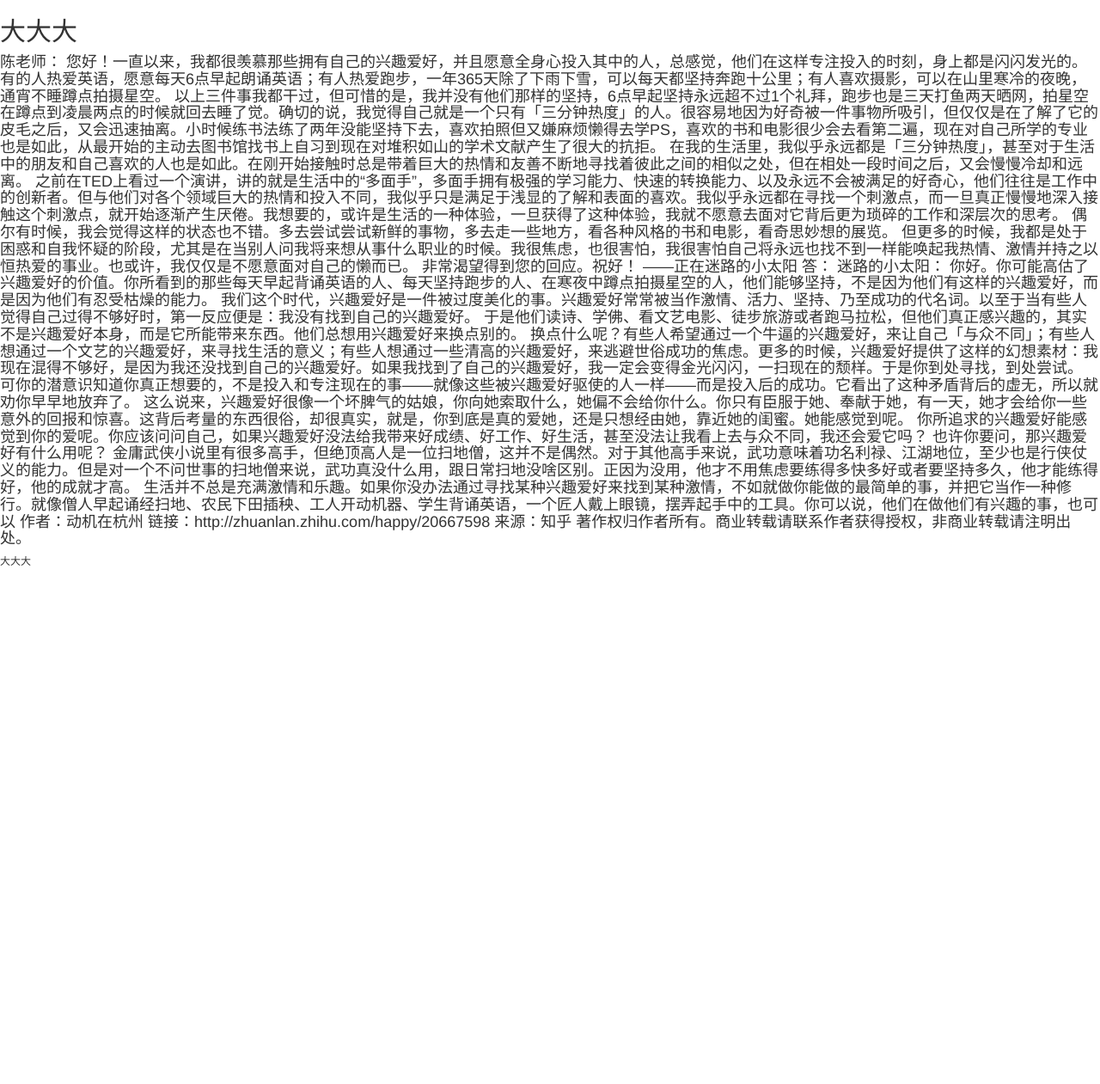
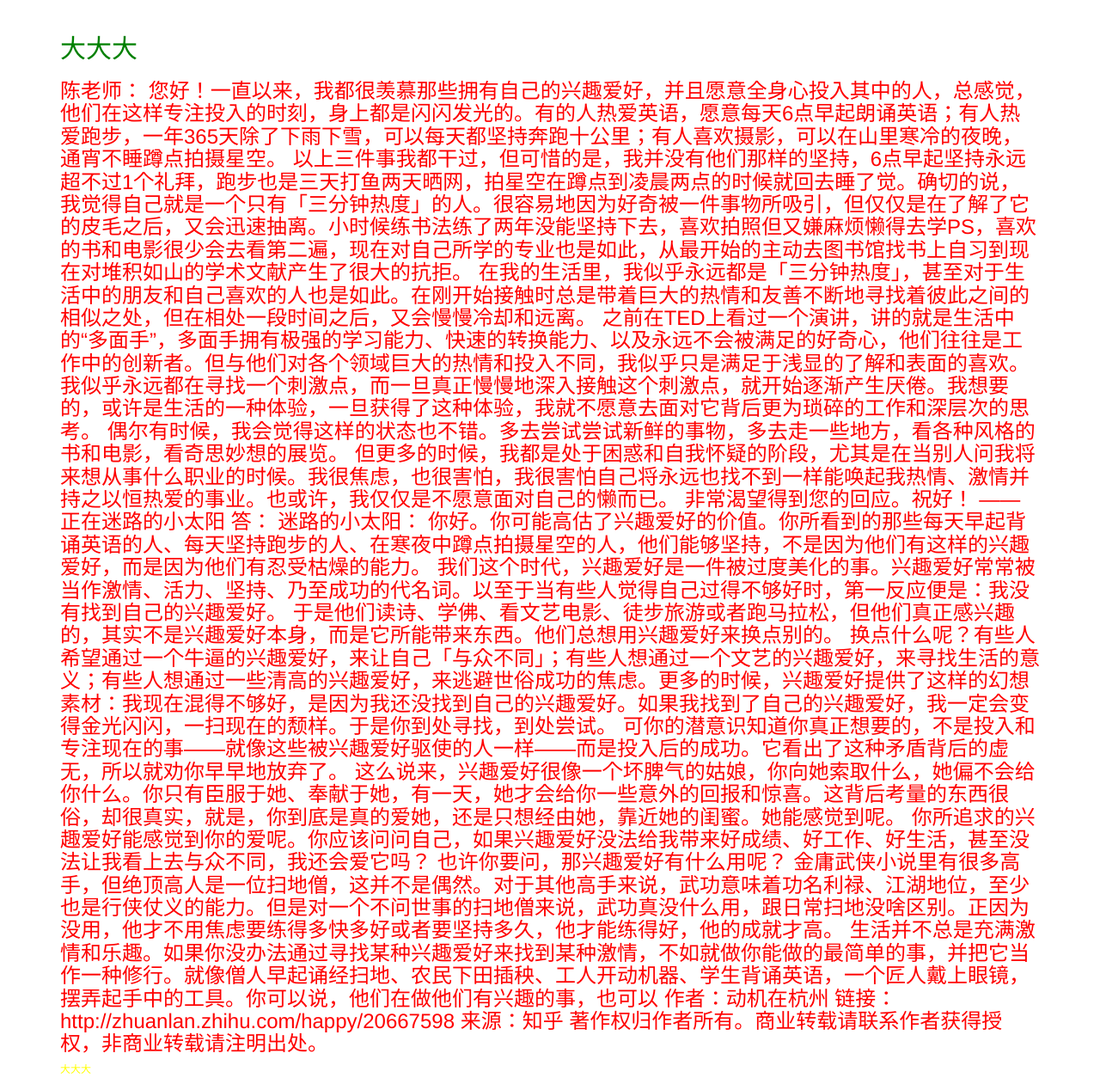
Before and after one commit to MarkWh1te/JiaoBlog, a Django app: template Jiaoblog/templates/article/post_detail.html in a window 1280 px wide. Shown: the part 52-1313 px from the top of the page at 86% size. Before the commit the page ends 710 px from the top, so only its background shows below. Run offline with Django 3.2, Linux system fonts and the light colour scheme; the template is opened without the code that fills it: values that come from a table or form of the project are taken from there, others are empty; data comes from the database, SQL or seed files in the repository; both versions use the stored data as it was after the commit; parts of the project's set-up code (start-up, migrations or seed data) failed here and were passed over; some libraries are stand-ins or nearby versions.

Commit message:
add requirement.txt

```diff
--- a/Jiaoblog/static/index.css
+++ b/Jiaoblog/static/index.css
@@ -0,0 +1,9 @@
+.tittle {
+  color: green;
+}
+.content1 {
+  color:red;
+}
+.tag {
+  color:yellow;
+}
--- a/Jiaoblog/templates/article/post_detail.html
+++ b/Jiaoblog/templates/article/post_detail.html
@@ -4,9 +4,11 @@
 
 
 {% block content %}
-	<div class="content">
-	        <h2>{{ object.title }}</h2>
-			<h4>{{ object.text }} </h4>
-			<h6>{{ object.tag }}</h6>
-	</div>
+	    <h2 class="tittle">{{ object.title }}</h2>
+			<h3 class="content1">
+				{% autoescape on %}
+				{{ object.text }}
+				{% endautoescape %}
+			</h3>
+			<h6	class="tag">{{ object.tag }}</h6>
 {% endblock %}
--- a/Jiaoblog/templates/base.html
+++ b/Jiaoblog/templates/base.html
@@ -9,6 +9,7 @@
 
     <!-- Bootstrap -->
     <link href="/static/bootstrap.min.css" rel="stylesheet">
+    <link href="/static/index.css" rel="stylesheet">
     <!-- HTML5 shim and Respond.js for IE8 support of HTML5 elements and media queries -->
     <!-- WARNING: Respond.js doesn't work if you view the page via file:// -->
     <!--[if lt IE 9]>
@@ -24,10 +25,12 @@
             </div>
         </div>
     </nav>
+    <div class="container">
     {% block content %}
     {% endblock %}
         {% block footer %}
         {% endblock %}
+    <div>
 <!-- Include all compiled plugins (below), or include individual files as needed -->
     <script src="/static/jquery-1.12.2.min.js"></script>
     <script src="/static/bootstrap.min.js"></script>
```
Also changed, not shown: Jiaoblog/article/views.py (+3 -4 lines), Jiaoblog/requirements.txt (added, +125 -0 lines), Jiaoblog/templates/post_list.html (+8 -8 lines), Jiaoblog/db.sqlite3, 11 other files.
